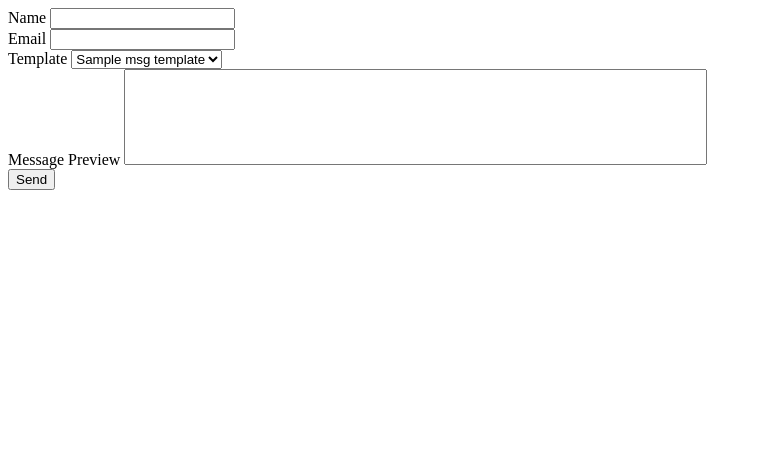
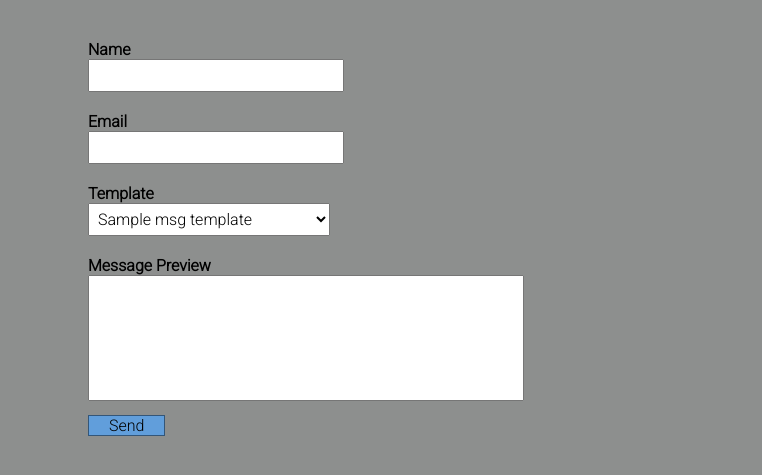
Before and after one commit to ColetteDufficy/cdufficy_yakara, a Flask app: page / in a window 1280 px wide. Shown: the top 475 px of the page, without its empty margins (0-762 px from the left). Run offline with Flask 3, Linux system fonts and the light colour scheme; a database or web service that is not in the repository returns one stand-in record (values such as "Sample title"); some libraries are stand-ins or nearby versions.

Commit message:
logic finished. cleaning up with css

```diff
--- a/static/style.css
+++ b/static/style.css
@@ -1,42 +1,72 @@
 /* fonts imported */
-@import url('https://fonts.googleapis.com/css2?family=Montserrat:wght@300&family=Roboto:wght@300&display=swap');
+@import url('https://fonts.googleapis.com/css2?family=Montserrat:wght@200;300&family=Roboto:wght@300&display=swap');
 
 
+
+/* this is the entire workspace */
 body {
     font-family: 'Roboto', sans-serif;
     font-size: 16px;
     color: black;
-    border: red solid 2px;
-    background-color: rgb(126, 128, 127);
-    padding: 100;
-    margin: 200;
+    background-color: rgb(141, 143, 142);
+    padding-left: 5em;
+    padding-top: 2em;
+    /* border: red solid 2px; */
 }
 
-.input_fields{
-    margin-bottom: 30px;
-    display: block;
-    border: rgb(244, 193, 7) solid 3px;
-    display: block; /* Make labels take up the full width and stack above inputs */
+.all {
+    text-align: left;
 }
 
-.input_fields >label{
-    border: purple solid 4px;
-
+.form {
+    display: inline-block;
+    text-align: left;
+    /* border: blue solid 2px; show me the fir only */
 }
 
-.button{
-    margin-bottom: 30px;
-    background: blue;
-    border: green solid 3px;
+ /* these are text labels only x 3 */
+label {
+    display: block; /* Display labels as block elements (one below the other) */
+    font-weight: bold; /* Make labels bold if desired */
+    /* border: rgb(0, 255, 55) solid 2px; show me the edge of label titles */
 }
 
 
-.form >label{
-    border: purple solid 4px;
+ /* these are labels and input fields x 3 */
+.input_fields {
+    margin-bottom: 10px; /* Add spacing between input fields */
+    /* border: rgb(255, 0, 230) solid 2px; show me the edge of 3 input elements */
 }
 
-.label {
-    display: block; /* Make labels take up the full width and stack above inputs */
-    margin-bottom: 5px; /* Add spacing below labels */
-    border: yellow solid 3px;
+ /* these are input fields x 3 only */
+input[type="text"],
+input[type="email"],
+select {
+    font-family: 'Roboto', sans-serif;
+    font-size: 16px;
+    width: 40%; /* Make all input fields and select boxes full width */
+    padding: 5px; /* Add some padding for better appearance */
+    margin-bottom: 10px; /* Add spacing between input fields */
+    /* border: rgb(242, 255, 0) solid 2px; show me the edge of 3 input elements */
 }
+
+/* this s the preview window only */
+textarea {
+    font-family: 'Roboto', sans-serif;
+    font-size: 16px;
+    width: 70%;
+    padding: 5px;
+    margin-bottom: 10px;
+    /* border: rgb(0, 229, 255) solid 2px; show me the edge of 3 input elements */
+}
+
+/* avoiding default button styling */
+.btn.btn--action {
+    background-color: rgb(97, 158, 219);
+    font-family: 'Roboto', sans-serif;
+    font-weight: 400; /* doent seem to be working??*/
+    font-size: 16px;
+    padding: 0px 20px 0px 20px; /* padding for spacing */
+    border: rgb(51, 86, 121) 1px solid; /* replace default button border */
+    cursor: pointer; /* cursor on hover for fun! */
+}
--- a/templates/index.html
+++ b/templates/index.html
@@ -4,7 +4,7 @@
   <meta charset="UTF-8">
   <meta name="viewport" content="width=device-width, initial-scale=1.0">
   <meta http-equiv="X-UA-Compatible" content="ie=edge">
-  <!-- <link rel="stylesheet" href="{{ url_for('static', filename='style.css') }}"> -->
+  <link rel="stylesheet" href="{{ url_for('static', filename='style.css') }}">
   <title>Yakara</title>
 </head>
 
```
